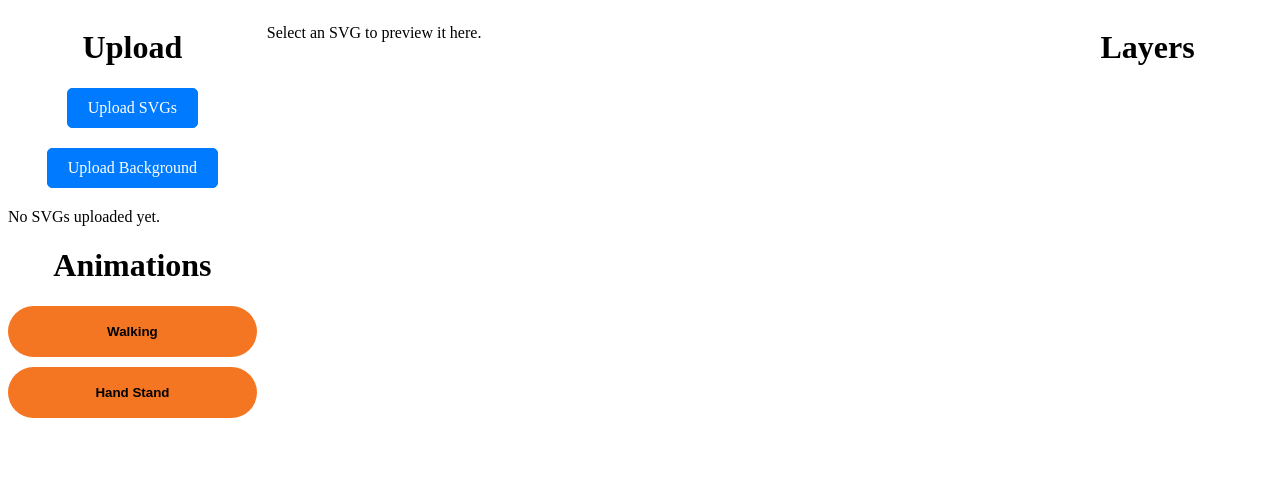
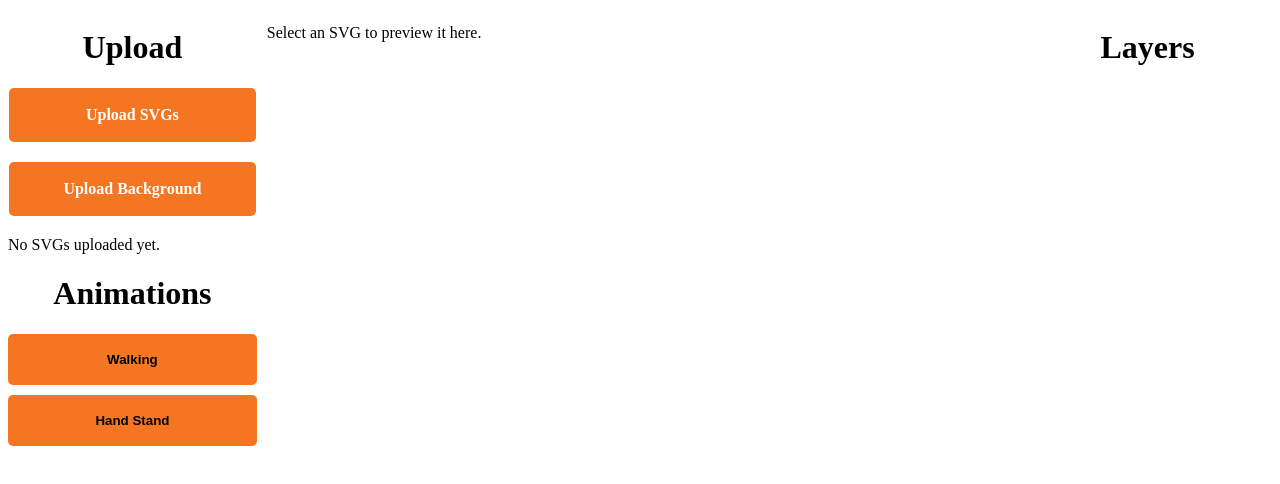
Before and after one commit to Davinder2001/editor_nextjs, a Next.js app: page / in a window 1280 px wide. Shown: the top 484 px of the page. Built offline with nearby package versions, Linux system fonts and the light colour scheme.

Commit message:
CSS Updated

```diff
--- a/src/app/globals.css
+++ b/src/app/globals.css
@@ -61,11 +61,35 @@ canvas.svg-preview-container {
 .svg-container-for-timeline p {
   text-align: center;
 }
+.leayrs-container button {
+  border-radius: 5px;
+  padding: 14px !important;
+  cursor: pointer;
+  text-transform: capitalize;
+  width: 100%;
+  margin-bottom: 10px;
+}
+
+
+.leayrs-container button:hover {
+  background: #6a6ad6;
+}
+.leayrs-container button:focus {
+  background: #6a6ad6;
+  color: white;
+}
+
+.svg-container-for-timeline .timeline svg {
+  cursor: pointer;
+}
+.svg-container-for-timeline p {
+  text-transform: capitalize;
+}
 
 .layersOuter button {
   background: #f57622;
   border: none;
-  border-radius: 29px;
+  border-radius: 5px;
   padding: 18px !important;
   cursor: pointer;
   text-transform: capitalize;
@@ -81,13 +105,31 @@ canvas.svg-preview-container {
   color: white;
 }
 
+
 body {
   font-family: 'circular';
 }
 canvas{
   border: none!important;
 }
+.choose_file-container label {
+  background: #f57622;
+  border: none;
+  border-radius: 5px;
+  padding: 18px !important;
+  cursor: pointer;
+  text-transform: capitalize;
+  font-weight: 600;
+  width: 85%;
+}
 
+.choose_file-container label:hover {
+  background: #6a6ad6;
+}
+.choose_file-container label:focus {
+  background: #6a6ad6;
+  color: white;
+}
 
 .active {
   border: 1px solid green!important;
--- a/src/components/layers.tsx
+++ b/src/components/layers.tsx
@@ -30,13 +30,8 @@ const Layers: React.FC<PreviewProps> = ({
                 onClick={() => handleLayerClick(layer.id)}
                 style={{
                   background: selectedLayers.includes(layer.id)
-                    ? "lightblue"
-                    : "transparent",
-                  padding: "12px",
-                  cursor: "pointer",
-                  margin: "4px 0",
-                  width: "100%",
-                  color: "black", // Main layer in black
+                    ? "#f49a03e0"
+                    : "#f57622"
                 }}
               >
                 {layer.id}
--- a/src/components/timeLine.tsx
+++ b/src/components/timeLine.tsx
@@ -37,7 +37,7 @@ const TimeLine: React.FC<Timeline> = ({
         Download as Mp4
       </button>
       <button style={{ marginBottom: "10px" }} onClick={playPauseAni}>
-        Play/Pause
+        Play
       </button>
 
       {/* Time Ruler */}
@@ -101,7 +101,8 @@ const TimeLine: React.FC<Timeline> = ({
           }
           onClick={() => handleSvgClick(slide.svg, slide.index)}
         />
-        <p> Animation:{slide.animationType || "No Animation"}</p>
+
+        <p> {slide.animationType}</p>
       </div>
     ))
   ) : (
```
